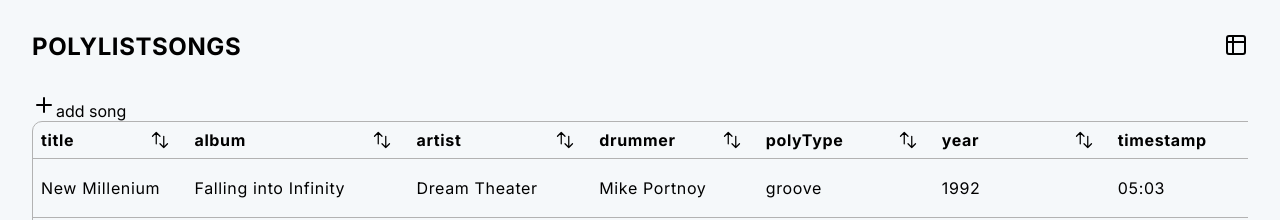
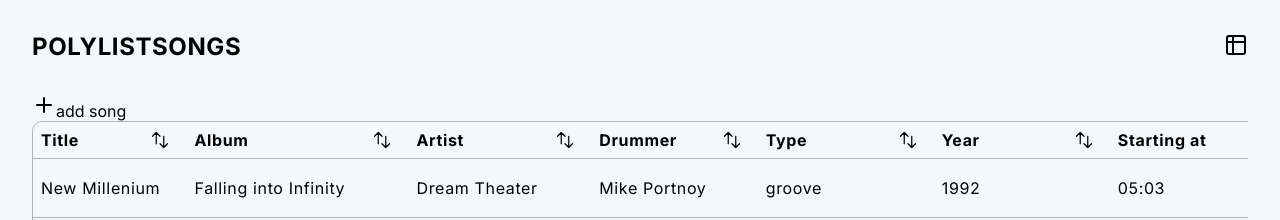
Before and after one commit to MarcoMaz/polylistsongs, a Next.js app: page / in a window 1280 px wide. Shown: the top 220 px of the page. Built offline with nearby package versions, Linux system fonts and the light colour scheme.

Commit message:
- fix table heading names

```diff
--- a/src/constants/textConstants.ts
+++ b/src/constants/textConstants.ts
@@ -8,17 +8,17 @@ const TextConstants = {
   },
   tableSong: {
     tableFields: [
-      "title",
-      "album",
-      "artist",
-      "drummer",
-      "polyType",
-      "year",
-      "timestamp",
-      "polyrhythm",
-      "timeSignature",
-      "source",
-      "scoreUrl",
+      "Title",
+      "Album",
+      "Artist",
+      "Drummer",
+      "Type",
+      "Year",
+      "Starting at",
+      "Polyrhythm",
+      "Time Signature",
+      "Source",
+      "Score",
     ],
     polyTypes: ["groove", "section", "fill"],
     sources: [
```
